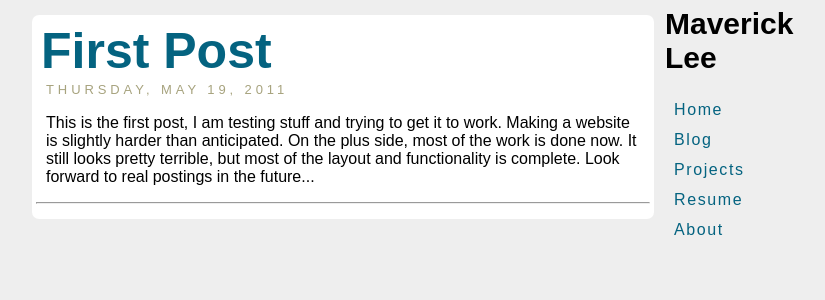
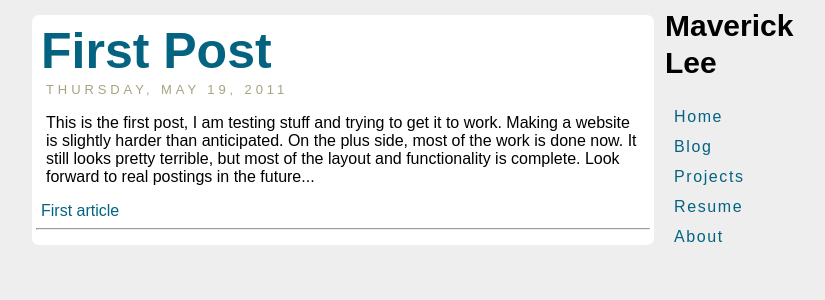
Before and after one commit to mavlee/mavlee.github.com, a Jekyll site: the page built from blog/index.html, in a window 1280 px wide. Shown: the top 300 px of the page, without its empty margins (208-1033 px from the left). Built offline with Jekyll 4.4.1, drawn with Linux system fonts in a browser that asks for light colours; Markdown is read by kramdown in place of the engine named in the settings; comment, search, counter and statistics services are not loaded.

Commit message:
Add comment count, separate blog template, change right nav name to link

```diff
--- a/_layouts/base.html
+++ b/_layouts/base.html
@@ -20,7 +20,7 @@
       {{ content }}
     </div>
     <div class="rightNav">
-      <h1>Maverick Lee</h1>
+      <h1><a href="/">Maverick Lee</a></h1>
       <span><a href="/">Home</a></span>
       <span><a href="/blog">Blog</a></span>
       <span><a href="/projects">Projects</a></span>
--- a/_layouts/blog.html
+++ b/_layouts/blog.html
@@ -2,4 +2,23 @@
 layout: base
 title: Blog
 ---
-Blog Formatting goes here
+{% for post in site.posts limit:5 %}
+<div class="post">
+  <h1><a href="{{ post.url }}">{{ post.title }}</a></h1>
+  <span class="date">{{ post.date | date: "%A, %B %d, %Y" | upcase }}</span>
+  <br>
+  {{ post.content }}
+  <a href="{{ post.url }}#disqus_thread" data-disqus-identifier="article_1_identifier">First article</a>
+</div>
+<hr/>
+{% endfor %}
+
+<script type="text/javascript">
+  var disqus_shortname = 'mavericklee';
+  (function () {
+    var s = document.createElement('script'); s.async = true;
+    s.type = 'text/javascript';
+    s.src = 'http://' + disqus_shortname + '.disqus.com/count.js';
+    (document.getElementsByTagName('HEAD')[0] || document.getElementsByTagName('BODY')[0]).appendChild(s);
+  }());
+</script>
--- a/blog/index.html
+++ b/blog/index.html
@@ -1,14 +1,4 @@
 ---
-layout: page
+layout: blog
 title: Blog
 ---
-
-{% for post in site.posts limit:5 %}
-<div class="post">
-  <h1><a href="{{ post.url }}">{{ post.title }}</a></h1>
-  <span class="date">{{ post.date | date: "%A, %B %d, %Y" | upcase }}</span>
-  <br>
-  {{ post.content }}
-</div>
-<hr/>
-{% endfor %}
--- a/css/mav.css
+++ b/css/mav.css
@@ -5,23 +5,6 @@ body {
   font-family: "ff-din-web-1","ff-din-web-2", sans-serif;
   color: #000000;
   text-decoration: none;
-}
-
-.header {
-  font-size: 20px;
-  padding: 0 7px 0 7px;
-  background-color: #E6E2AF;
-  color: #002F2F;
-  font-size: 20;
-  border: 1px black;
-  border-style: none solid solid solid;
-  -webkit-border-bottom-right-radius: 7px;
-  -webkit-border-bottom-left-radius: 7px;
-  -moz-border-radius-bottomright: 7px;
-  -moz-border-radius-bottomleft: 7px;
-  border-bottom-right-radius: 7px;
-  border-bottom-left-radius: 7px;
-  margin-bottom: 4px;
 }
 
 a, a:visited {
@@ -86,9 +69,12 @@ a, a:visited {
 }
 
 .rightNav h1 {
+  margin-top: 0px;
+}
+
+.rightNav h1 a {
   font-size: 30px;
   color: #000000;
-  margin-top: 0px;
 }
 
 .rightNav span {
@@ -98,7 +84,7 @@ a, a:visited {
   letter-spacing: 0.1em;
 }
 
-.rightNav a, .rightNav a:visited {
+.rightNav > span > a, .rightNav > span > a:visited {
   padding-left: 9px;
   display: block;
   text-decoration: none;
@@ -109,7 +95,12 @@ a, a:visited {
   line-height: 30px;
 }
 
-.rightNav a:hover {
+.rightNav > span > a:hover {
   background-color: #002F2F;
   color: #FFFFFF;
 }
+
+#disqus_thread {
+  margin-right: 5px;
+  margin-left: 5px;
+}
```
Also changed, not shown: contact/index.html (deleted, +0 -7 lines).
